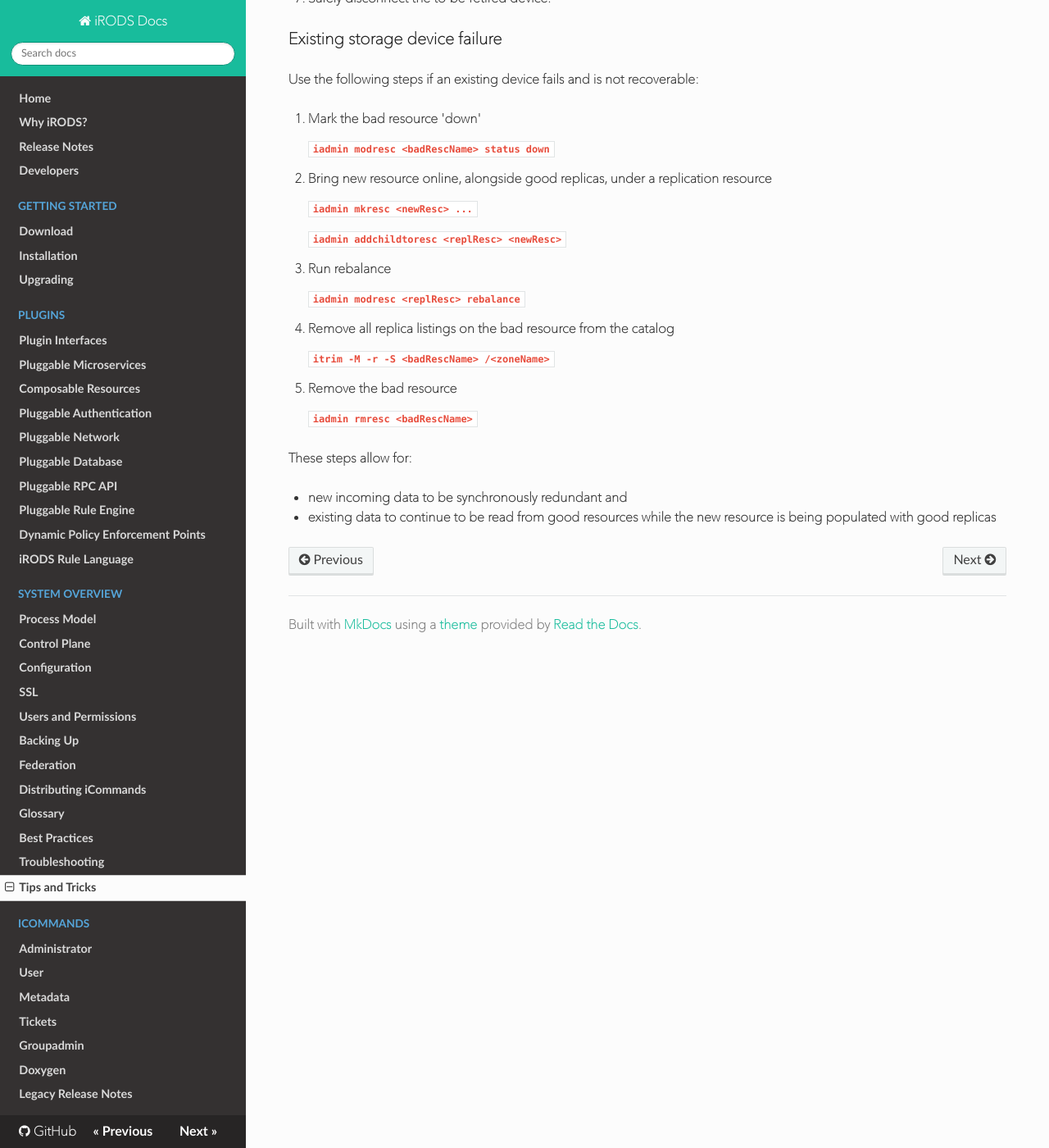
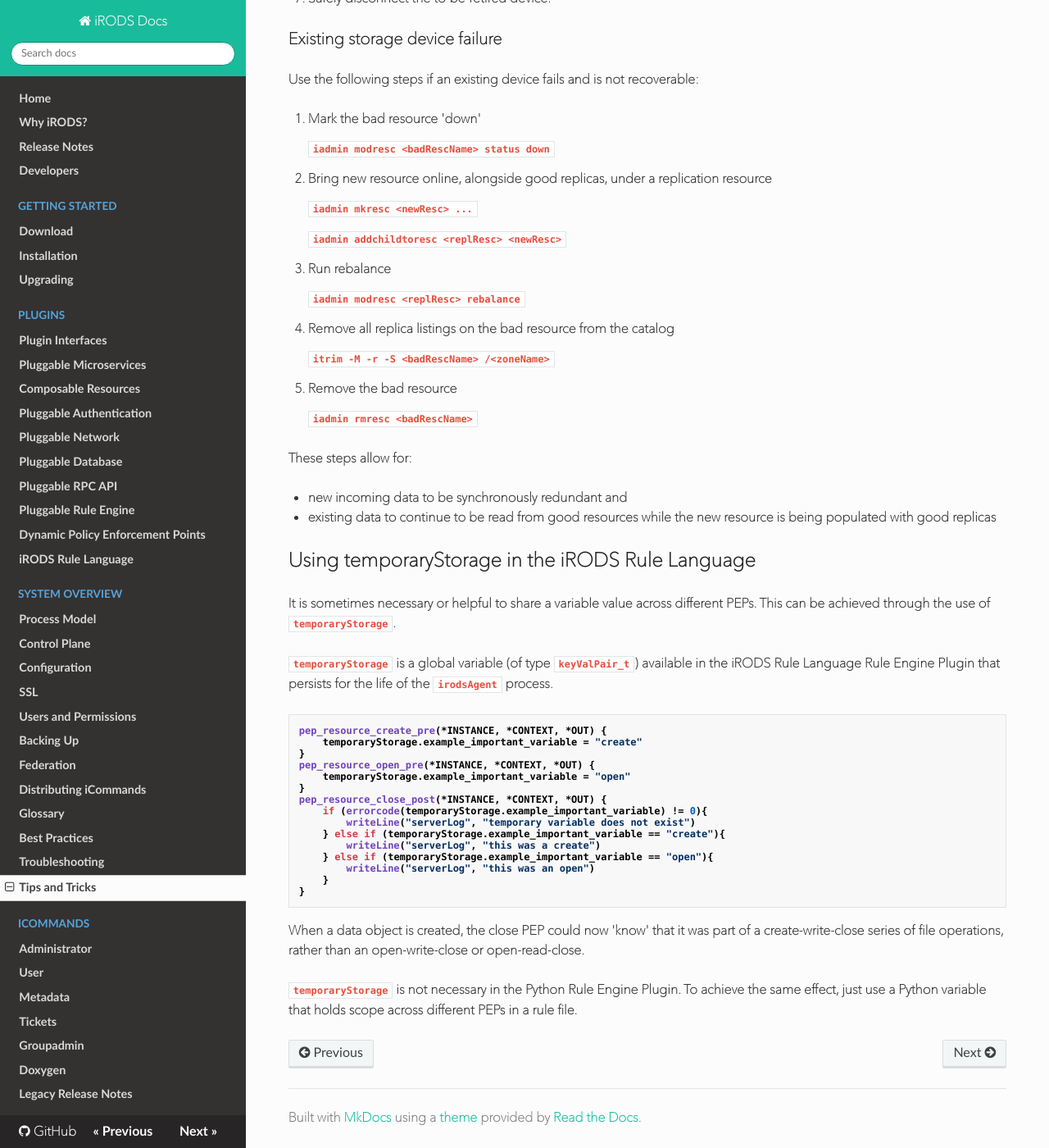
Before and after one commit to irods/irods_docs, an MkDocs documentation site: the page built from docs/system_overview/tips_and_tricks.md, in a window 1280 px wide and 1400 px high, scrolled down 1387 px. Shown: the whole window at 82% size. Built offline with MkDocs 1.6.1, drawn with Linux system fonts in a browser that asks for light colours; nearby versions of some CDN libraries; old or Windows-style settings are respelled for this version of MkDocs.

Commit message:
[irods/irods#3987] document use of temporaryStorage global

````diff
--- a/docs/system_overview/tips_and_tricks.md
+++ b/docs/system_overview/tips_and_tricks.md
@@ -91,3 +91,32 @@
  - new incoming data to be synchronously redundant and
 
  - existing data to continue to be read from good resources while the new resource is being populated with good replicas
+
+## Using temporaryStorage in the iRODS Rule Language
+
+It is sometimes necessary or helpful to share a variable value across different PEPs.  This can be achieved through the use of `temporaryStorage`.
+
+`temporaryStorage` is a global variable (of type `keyValPair_t`) available in the iRODS Rule Language Rule Engine Plugin that persists for the life of the `irodsAgent` process.
+
+```
+pep_resource_create_pre(*INSTANCE, *CONTEXT, *OUT) {
+    temporaryStorage.example_important_variable = "create"
+}
+pep_resource_open_pre(*INSTANCE, *CONTEXT, *OUT) {
+    temporaryStorage.example_important_variable = "open"
+}
+pep_resource_close_post(*INSTANCE, *CONTEXT, *OUT) {
+    if (errorcode(temporaryStorage.example_important_variable) != 0){
+        writeLine("serverLog", "temporary variable does not exist")
+    } else if (temporaryStorage.example_important_variable == "create"){
+        writeLine("serverLog", "this was a create")
+    } else if (temporaryStorage.example_important_variable == "open"){
+        writeLine("serverLog", "this was an open")
+    }
+}
+```
+
+When a data object is created, the close PEP could now 'know' that it was part of a create-write-close series of file operations, rather than an open-write-close or open-read-close.
+
+
+`temporaryStorage` is not necessary in the Python Rule Engine Plugin.  To achieve the same effect, just use a Python variable that holds scope across different PEPs in a rule file.
````
